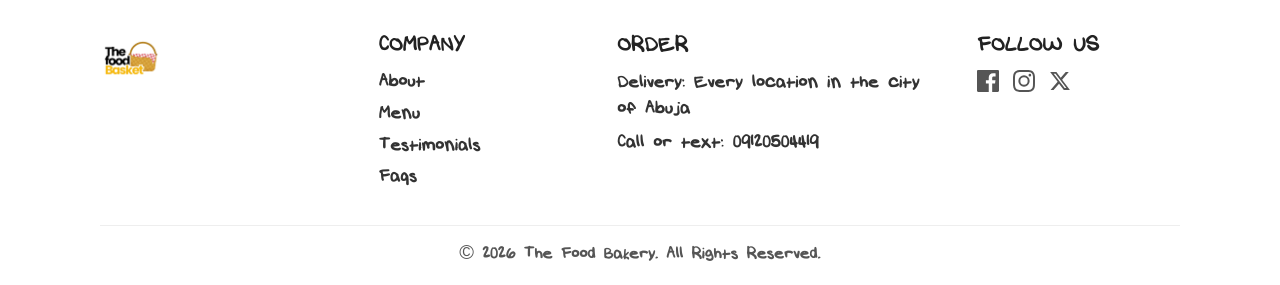
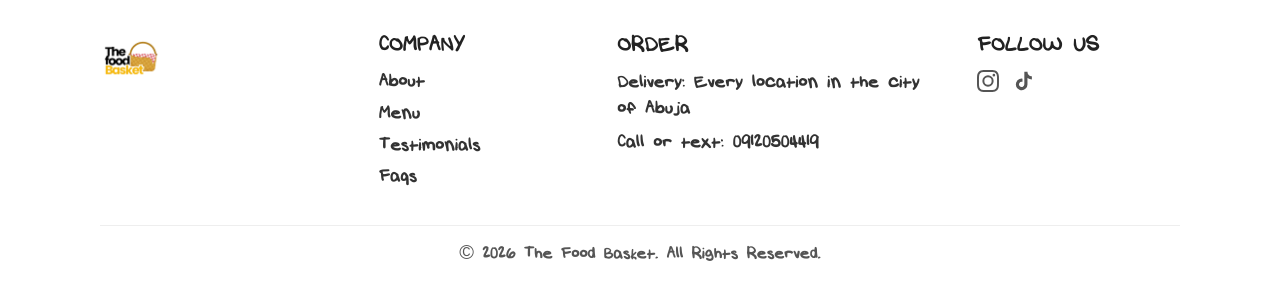
Before and after one commit to devNenye001/food-basket, a React (Vite) app: page / in a window 1280 px wide. Shown: the part 4883-5168 px from the top of the page. Built offline with nearby package versions, Linux system fonts and the light colour scheme.

Commit message:
feat: update socials to only Instagram and TikTok, fix copyright

```diff
--- a/src/components/Footer.jsx
+++ b/src/components/Footer.jsx
@@ -46,22 +46,16 @@ export default function Footer({ onNavigate }) {
         <div className="footer-col">
           <h4 className="footer-heading">FOLLOW US</h4>
           <div className="footer-social-icons">
-            {/* Facebook */}
-            <a href="https://facebook.com" target="_blank" rel="noopener noreferrer" className="social-icon-link" aria-label="Facebook">
-              <svg width="22" height="22" viewBox="0 0 24 24" fill="currentColor">
-                <path d="M22.675 0h-21.35C.597 0 0 .597 0 1.326v21.348C0 23.403.597 24 1.326 24H12.82v-9.294H9.692v-3.622h3.128V8.413c0-3.1 1.893-4.788 4.659-4.788 1.325 0 2.463.099 2.795.143v3.24l-1.918.001c-1.504 0-1.795.715-1.795 1.763v2.313h3.587l-.467 3.622h-3.12V24h6.116c.73 0 1.325-.597 1.325-1.326V1.326C24 .597 23.405 0 22.675 0z" />
-              </svg>
-            </a>
             {/* Instagram */}
-            <a href="https://instagram.com" target="_blank" rel="noopener noreferrer" className="social-icon-link" aria-label="Instagram">
+            <a href="https://www.instagram.com/thefood_basket_/" target="_blank" rel="noopener noreferrer" className="social-icon-link" aria-label="Instagram">
               <svg width="22" height="22" viewBox="0 0 24 24" fill="currentColor">
                 <path d="M12 2.163c3.204 0 3.584.012 4.85.07 3.252.148 4.771 1.691 4.919 4.919.058 1.265.069 1.645.069 4.849 0 3.205-.012 3.584-.069 4.849-.149 3.225-1.664 4.771-4.919 4.919-1.266.058-1.644.07-4.85.07-3.204 0-3.584-.012-4.849-.07-3.26-.149-4.771-1.699-4.919-4.92-.058-1.265-.07-1.644-.07-4.849 0-3.204.013-3.583.07-4.849.149-3.227 1.664-4.771 4.919-4.919 1.266-.057 1.645-.069 4.849-.069zM12 0C8.741 0 8.333.014 7.053.072 2.695.272.273 2.69.073 7.052.014 8.333 0 8.741 0 12c0 3.259.014 3.668.072 4.948.2 4.358 2.618 6.78 6.98 6.98 1.281.058 1.689.072 4.948.072 3.259 0 3.668-.014 4.948-.072 4.354-.2 6.782-2.618 6.979-6.98.059-1.28.073-1.689.073-4.948 0-3.259-.014-3.667-.072-4.947-.196-4.354-2.617-6.78-6.979-6.98C15.668.014 15.259 0 12 0zm0 5.838a6.162 6.162 0 100 12.324 6.162 6.162 0 000-12.324zM12 16a4 4 0 110-8 4 4 0 010 8zm6.406-11.845a1.44 1.44 0 100 2.881 1.44 1.44 0 000-2.881z" />
               </svg>
             </a>
-            {/* Twitter/X */}
-            <a href="https://twitter.com" target="_blank" rel="noopener noreferrer" className="social-icon-link" aria-label="Twitter">
+            {/* TikTok */}
+            <a href="https://www.tiktok.com/@thefoodbasket_" target="_blank" rel="noopener noreferrer" className="social-icon-link" aria-label="TikTok">
               <svg width="22" height="22" viewBox="0 0 24 24" fill="currentColor">
-                <path d="M18.244 2.25h3.308l-7.227 8.26 8.502 11.24H16.17l-5.214-6.817L4.99 21.75H1.68l7.73-8.835L1.254 2.25H8.08l4.713 6.231zm-1.161 17.52h1.833L7.084 4.126H5.117z" />
+                <path d="M19.59 6.69a4.83 4.83 0 0 1-3.77-4.25V2h-3.45v13.67a2.89 2.89 0 0 1-5.2 1.74 2.89 2.89 0 0 1 2.31-4.64c.29 0 .58.04.85.12V9.41a6.33 6.33 0 0 0-.85-.06A6.34 6.34 0 0 0 3.1 15.69a6.34 6.34 0 0 0 10.74 4.54 6.27 6.27 0 0 0 1.94-4.56V8.75a8.28 8.28 0 0 0 4.81 1.54v-3.6z" />
               </svg>
             </a>
           </div>
@@ -70,7 +64,7 @@ export default function Footer({ onNavigate }) {
 
       <div className="footer-bottom-bar">
         <p className="copyright-text">
-          &copy; 2026 The Food Bakery. All Rights Reserved.
+          &copy; 2026 The Food Basket. All Rights Reserved.
         </p>
       </div>
     </footer>
```
